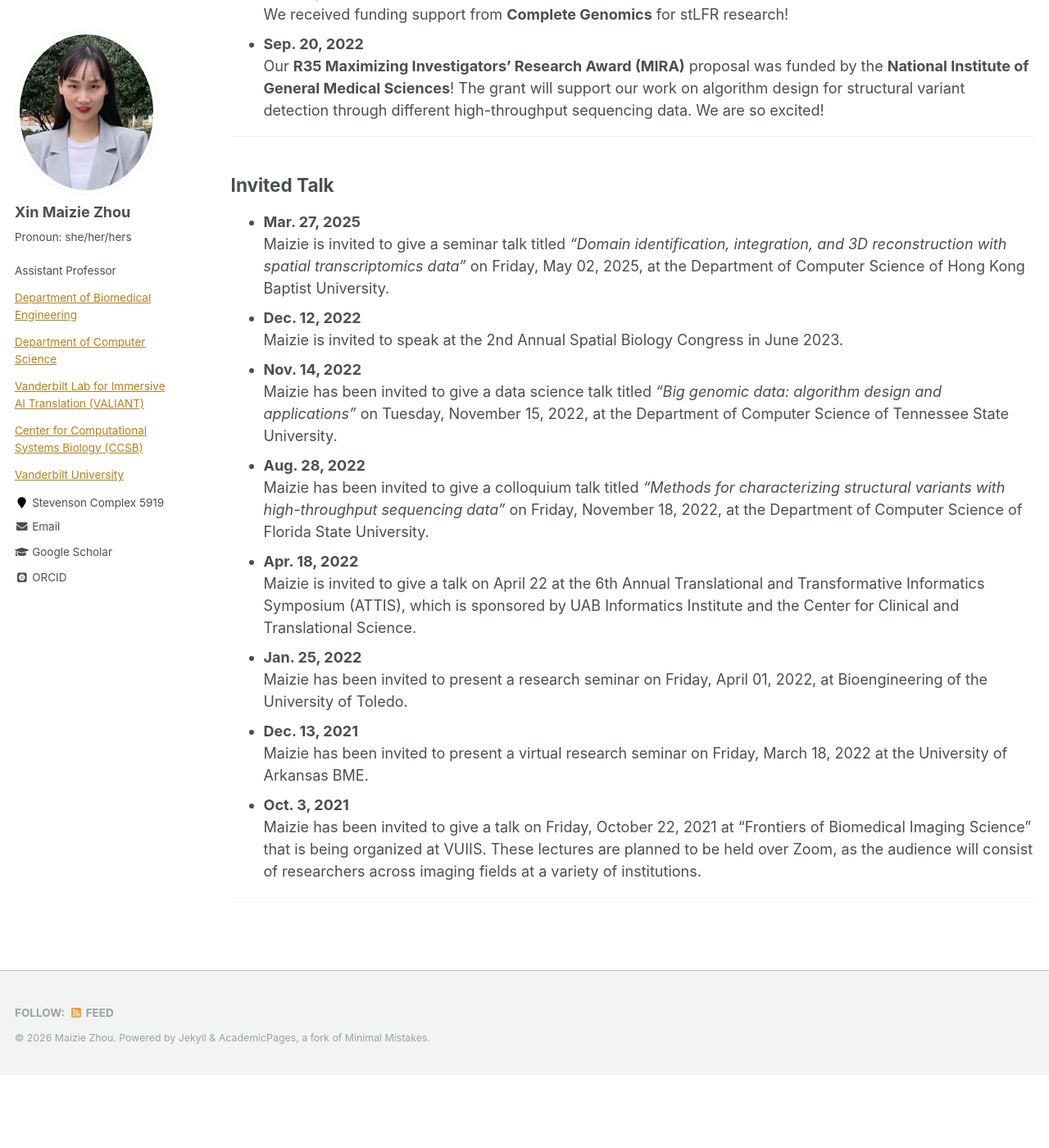
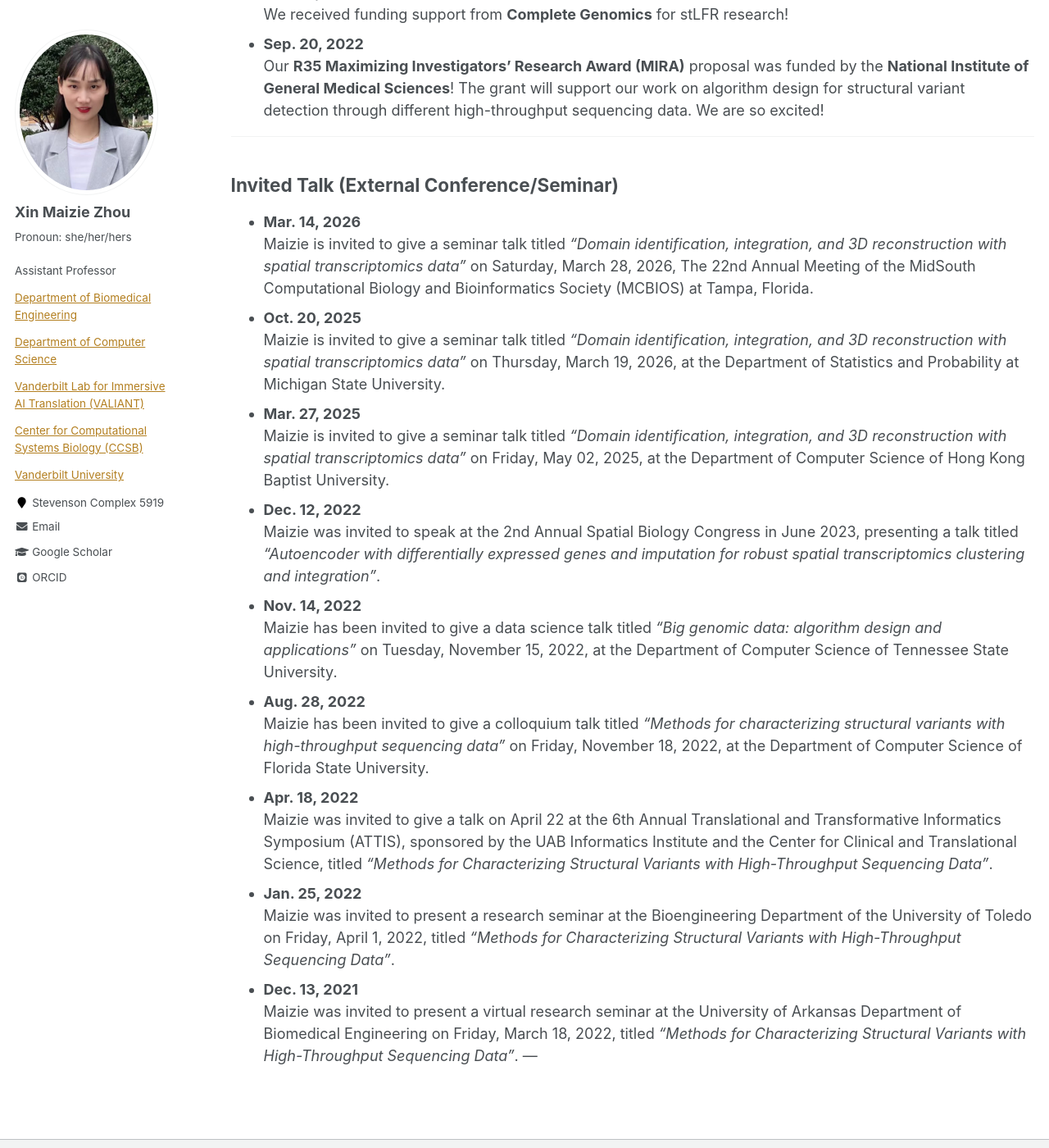
Before and after one commit to maiziezhoulab/Maiziezhoulab.github.io, a Jekyll site: the page built from _pages/LabNews.md, in a window 1280 px wide and 1400 px high, scrolled down 2439 px. Shown: the whole window at 82% size. Built offline with Jekyll 4.4.1, drawn with Linux system fonts in a browser that asks for light colours; some web fonts are replaced; before the commit the page ends 3750 px from its top, so only the background shows below that.

Commit message:
Update LabNews.md

```diff
--- a/_pages/LabNews.md
+++ b/_pages/LabNews.md
@@ -79,23 +79,26 @@ author_profile: true
 ---
 
 
-## Invited Talk
+## Invited Talk (External Conference/Seminar)
+- **Mar. 14, 2026**
+  Maizie is invited to give a seminar talk titled *“Domain identification, integration, and 3D reconstruction with spatial
+transcriptomics data”* on Saturday, March 28, 2026, The 22nd Annual Meeting of the MidSouth Computational Biology and Bioinformatics Society (MCBIOS) at Tampa, Florida.
+- **Oct. 20, 2025**
+  Maizie is invited to give a seminar talk titled *“Domain identification, integration, and 3D reconstruction with spatial
+transcriptomics data”* on Thursday, March 19, 2026, at the Department of Statistics and Probability at Michigan State University.
 - **Mar. 27, 2025**
   Maizie is invited to give a seminar talk titled *“Domain identification, integration, and 3D reconstruction with spatial
 transcriptomics data”* on Friday, May 02, 2025, at the Department of Computer Science of Hong Kong Baptist University.
 - **Dec. 12, 2022**
-  Maizie is invited to speak at the 2nd Annual Spatial Biology Congress in June 2023.
+  Maizie was invited to speak at the 2nd Annual Spatial Biology Congress in June 2023, presenting a talk titled *“Autoencoder with differentially expressed genes and imputation for robust spatial transcriptomics clustering and integration”*.
 - **Nov. 14, 2022**
   Maizie has been invited to give a data science talk titled *“Big genomic data: algorithm design and applications”* on Tuesday, November 15, 2022, at the Department of Computer Science of Tennessee State University.
 - **Aug. 28, 2022**
   Maizie has been invited to give a colloquium talk titled *“Methods for characterizing structural variants with high-throughput sequencing data”* on Friday, November 18, 2022, at the Department of Computer Science of Florida State University.
 - **Apr. 18, 2022**
-  Maizie is invited to give a talk on April 22 at the 6th Annual Translational and Transformative Informatics Symposium (ATTIS), which is sponsored by UAB Informatics Institute and the Center for Clinical and Translational Science.
+ Maizie was invited to give a talk on April 22 at the 6th Annual Translational and Transformative Informatics Symposium (ATTIS), sponsored by the UAB Informatics Institute and the Center for Clinical and Translational Science, titled *“Methods for Characterizing Structural Variants with High-Throughput Sequencing Data”*.
 - **Jan. 25, 2022**
-  Maizie has been invited to present a research seminar on Friday, April 01, 2022, at Bioengineering of the University of Toledo.
+ Maizie was invited to present a research seminar at the Bioengineering Department of the University of Toledo on Friday, April 1, 2022, titled *“Methods for Characterizing Structural Variants with High-Throughput Sequencing Data”*.
 - **Dec. 13, 2021**
-  Maizie has been invited to present a virtual research seminar on Friday, March 18, 2022 at the University of Arkansas BME.
-- **Oct. 3, 2021**
-  Maizie has been invited to give a talk on Friday, October 22, 2021 at “Frontiers of Biomedical Imaging Science” that is being organized at VUIIS. These lectures are planned to be held over Zoom, as the audience will consist of researchers across imaging fields at a variety of institutions.
-
+  Maizie was invited to present a virtual research seminar at the University of Arkansas Department of Biomedical Engineering on Friday, March 18, 2022, titled *“Methods for Characterizing Structural Variants with High-Throughput Sequencing Data”*.
 ---
```
